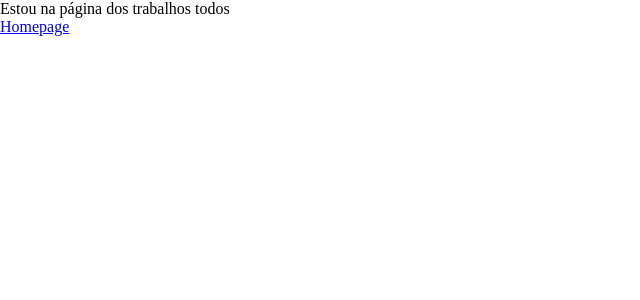
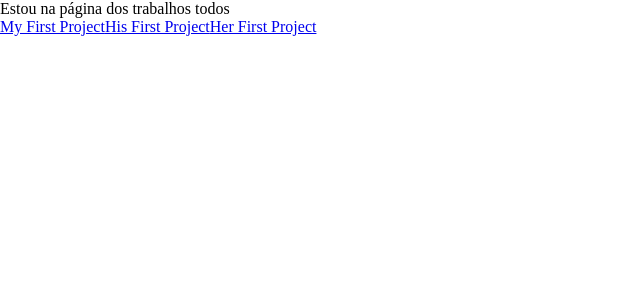
Before and after one commit to JoaoMariaSantos/DesenvolvimentoWeb, a React (Create React App) app: page /works in a window 1280 px wide. Shown: the top 300 px of the page, without its empty margins (0-640 px from the left). Built offline with nearby package versions, Linux system fonts and the light colour scheme; data requests are answered from the project's data file; a web font is replaced by a local one.

Commit message:
connect project to wordpress api

```diff
--- a/src/App.js
+++ b/src/App.js
@@ -10,7 +10,7 @@ function App() {
     <Router>
       <div className="App">
         <Switch>
-          <Route exact path="/homepage">
+          <Route exact path="/">
             <Homepage />
           </Route>
           <Route path="/loading">
--- /dev/null
+++ b/src/api/api.js
@@ -0,0 +1 @@
+export const API_URL = 'http://3.9.10.162/wp-json/wp/v2/';
--- a/src/components/Figures_SVG/Figure.js
+++ b/src/components/Figures_SVG/Figure.js
@@ -5,7 +5,7 @@ const Figure = (props) => {
 
     return (
         <div className='figure text--white text--regular'>
-            <img src={props.path}></img>
+            <img src={props.path} alt=""/>
             <h3> {props.text} </h3>
         </div>
     )
--- a/src/components/Loading.js
+++ b/src/components/Loading.js
@@ -22,11 +22,11 @@ function addBlock(element){
     span.innerHTML = 'grä';
 
     const randValue = Math.floor(Math.random() * 15);
-    if(randValue == 1){
+    if(randValue === 1){
         span.classList.add('text--red');
-    } else if(randValue == 2){
+    } else if(randValue === 2){
         span.classList.add('text--green');
-    } else if(randValue == 3){
+    } else if(randValue === 3){
         span.classList.add('text--blue');
     }
 
--- a/src/components/WorkPage.js
+++ b/src/components/WorkPage.js
@@ -1,8 +1,27 @@
-import React from 'react'
+import React, { useState, useEffect } from 'react'
 import { useParams } from 'react-router-dom'
+import { API_URL } from '../api/api';
 
 const WorkPage = () => {
+    const [projects, setProjects] = useState()
+
+	const fetchProjects = async(category = '') => {
+		await fetch(API_URL + 'projects')
+				.then(response => response.json())
+				.then(result => {
+
+                    setProjects(result)
+				});
+	}
+
+	useEffect(() => {
+		fetchProjects();
+	}, [])
+
     const { id } = useParams();
+
+    console.log(projects)
+
     return (
         <div>
             <p>Ola - {id}</p>
--- a/src/components/WorksPage.js
+++ b/src/components/WorksPage.js
@@ -1,7 +1,9 @@
-import React, { useEffect } from 'react'
+import React, { useEffect, useState } from 'react'
 import { Link } from 'react-router-dom'
 
 const WorksPage = () => {
+    const [projects, setProjects] = useState();
+
     useEffect(() => {
         fetch('http://localhost:8000/projects')
             .then(res => {
@@ -9,6 +11,7 @@ const WorksPage = () => {
             })
             .then(data => {
                 console.log(data)
+                setProjects(data)
             })
             .catch(err => {
                 console.log(err.message)
@@ -18,7 +21,9 @@ const WorksPage = () => {
     return (
         <div>
             <p>Estou na página dos trabalhos todos</p>
-            <Link to="/works/fafafafa">Homepage</Link>
+            {projects && projects.map(project => {
+                return <Link to={`/work/${project.id}`}>{project.title}</Link>
+            })}
         </div>
     )
 }
```
